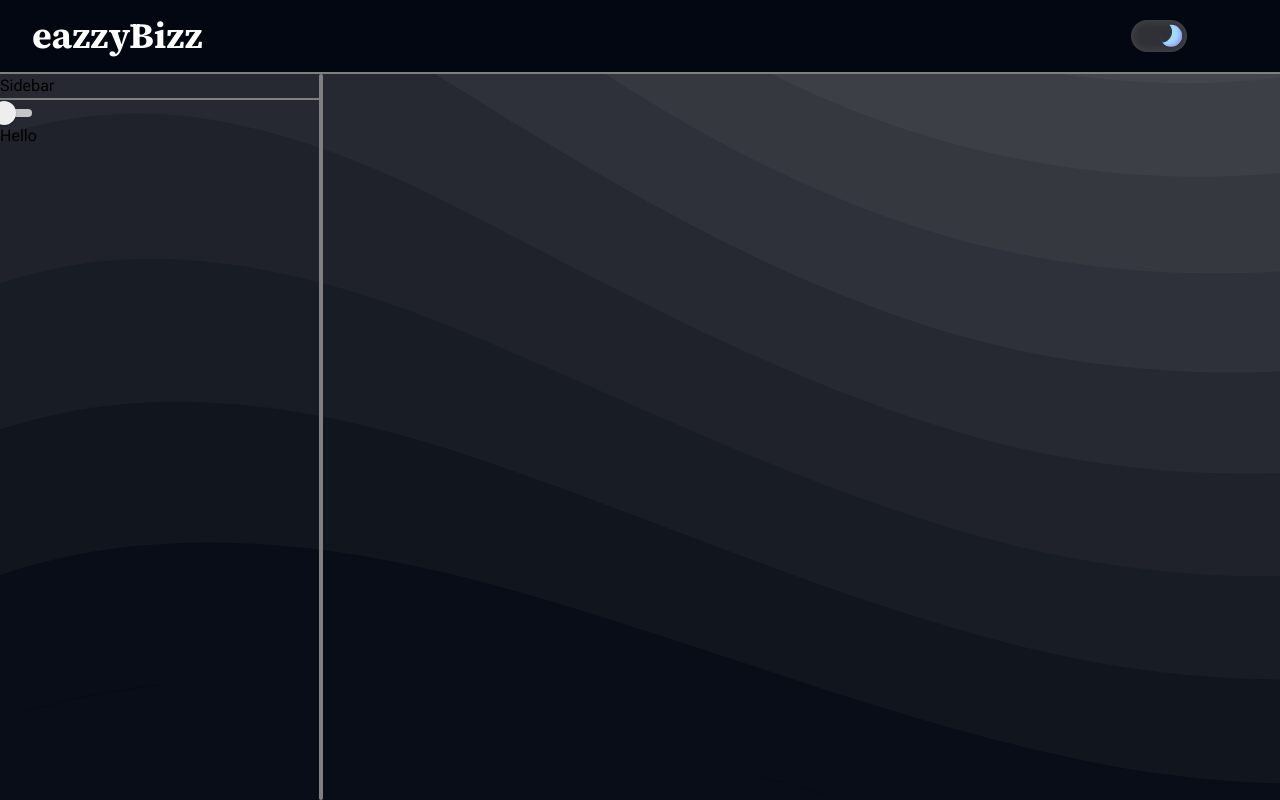
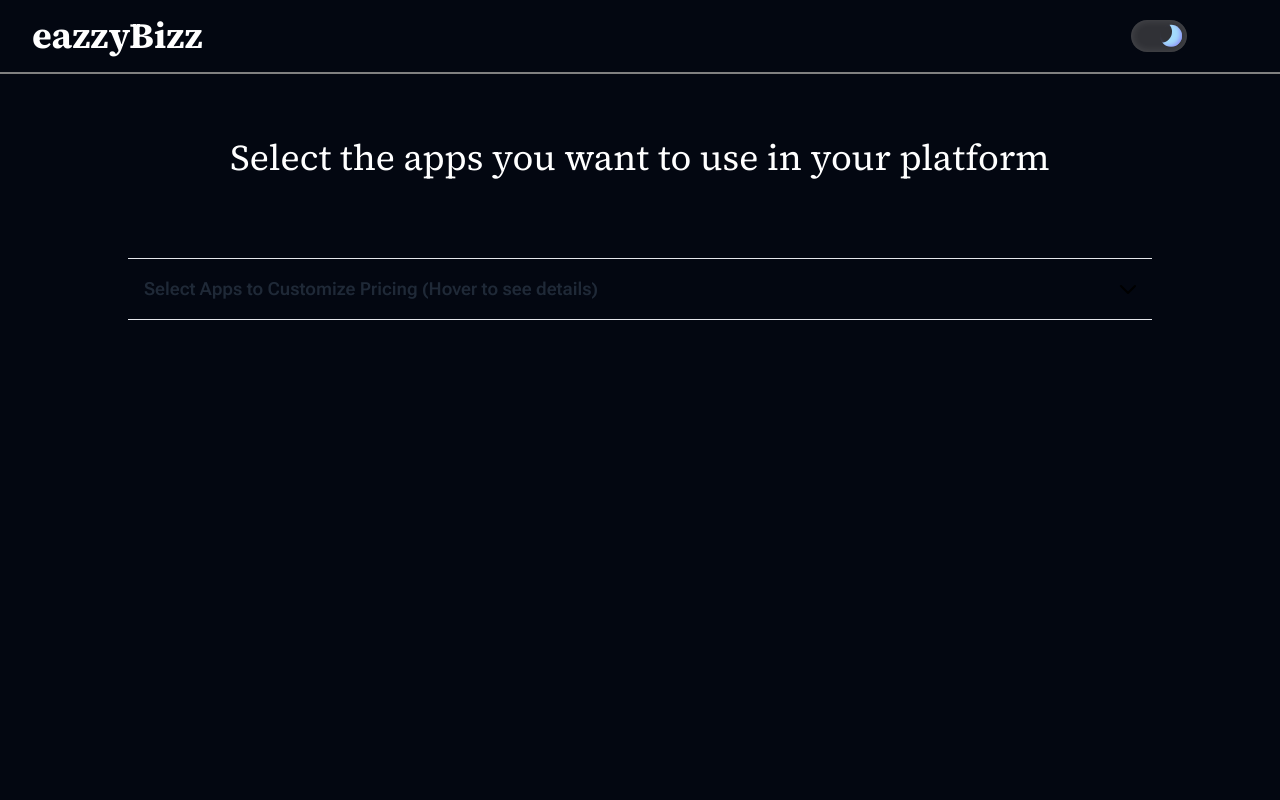
Before and after one commit to supriyo1000/ERP_Web, a React (Vite) app: page /plans in a window 1280 px wide. Built offline with nearby package versions, Linux system fonts and the light colour scheme; a web font is replaced by a local one.

Commit message:
Making Plans and Pricing Page

```diff
--- a/src/components/Landing Page/Navbar.tsx
+++ b/src/components/Landing Page/Navbar.tsx
@@ -6,6 +6,7 @@ import { large } from '../../../windowSizes'
 import ThemeToggler from '../ThemeToggler'
 import useTheme from '../../contexts/useTheme'
 import { Link } from 'react-router-dom'
+import { RxOpenInNewWindow } from "react-icons/rx";
 
 export default function Navbar(props: navbar) {
 	const { theme } = useTheme()
@@ -42,45 +43,38 @@ export default function Navbar(props: navbar) {
 		})
 	})
 
-	/* On clicking sign in button this function will trigger */
-	const registerFn = () => {
-		// Write code here
-		console.log('Hello everybody!')
-	}
-
 	return (
 		<motion.nav id='navbar' animate={controls} className={`flex transition-colors items-center justify-between fixed z-[100] top-0 left-0 right-0 ${(props.scrolled || optionsClicked) ? 'text-text' : 'text-white'} px-8 py-4 select-none border-b-2 border-transparent`}>
-			<motion.div
-				whileHover={{
-					scale: 1.05,
-				}}
-				whileTap={{
-					scale: 0.9
-				}}
-			>
+			<div className='hover:scale-110 active:scale-90 transition-transform'>
 				<Link to='/' className='font-source-serif text-4xl font-bold'>
 					eazzyBizz
 				</Link>
-			</motion.div>
+			</div>
 			<div className="hidden lg:flex lg:items-center lg:gap-8 lg:px-8 lg:ml-auto">
 				{
 					sectionsInfo.map((section, index) => {
 						return (
-							<motion.div
-								whileTap={{scale: 0.9, transition: {duration: 0.1}}}
-								whileHover={{scale: 1.1, transition: {duration: 0.1}}}
+							<div
 								ref={largeScreenRefs[index]}
 								key={index}
-								className="text-xl py-2 transition-transform cursor-pointer"
+								className="text-xl py-2 transition-transform cursor-pointer hover:scale-110 active:scale-90 duration-200"
 							>
 								{section.name}
-							</motion.div>
+							</div>
 						)
 					})
 				}
+				<Link
+					to='/plans'
+					target='_blank'
+					className="text-xl py-2 transition-transform cursor-pointer hover:scale-110 active:scale-90 duration-200 flex items-center gap-2"
+				>
+					<div>Plans and Pricing</div>
+					<div><RxOpenInNewWindow /></div>
+				</Link>
 			</div>
 			<ThemeToggler />
-			<RegisterBtn registerFn={registerFn} />
+			<RegisterBtn />
 			<div
 				className='block lg:hidden text-2xl cursor-pointer hover:scale-110 transition-transform'
 				onClick={toggleOptions}
@@ -109,20 +103,15 @@ function Hamburger(props: hambrgrType) {
 	)
 }
 
-type registerProp = {
-	registerFn: () => void
-}
-
-function RegisterBtn(props: registerProp) {
+function RegisterBtn() {
 	return (
-		<motion.button
-			whileTap={{ scale: 0.9 }}
-			onClick={props.registerFn}
+		<div
+			className='mx-[5%] lg:mr-0 lg:ml-0 active:scale-90 transition-transform'
 		>
-			<Link to='/features' className='hidden md:block px-4 py-2 lg:p-4 lg:ml-0 mx-[5%] lg:mr-0 bg-slate-100 text-black border-black border-[1px] border-solid hover:bg-black hover:text-white hover:border-white transition-colors duration-300 capitalize'>
+			<Link to='/features' className='text-nowrap w-max hidden md:block px-4 py-2 lg:p-4 bg-slate-100 text-black border-black border-[1px] border-solid hover:bg-black hover:text-white hover:border-white transition-colors duration-300 capitalize'>
 				Get Started
 			</Link>
-		</motion.button>
+		</div>
 	)
 }
 
--- a/src/components/Prices/Checkbox.tsx
+++ b/src/components/Prices/Checkbox.tsx
@@ -1,11 +1,8 @@
 export default function Checkbox() {
   return (
-  <div className="checkbox-wrapper-20">
-    <div className="switch">
-      <input id="one-20" className="input" type="checkbox" />
-      <label htmlFor="one-20" className="slider" />
-    </div>
+    <div className="checkbox-wrapper-3 w-[2em] h-[1em]">
+    <input type="checkbox" id="cbx-3" />
+    <label htmlFor="cbx-3" className="toggle"><span /></label>
   </div>
-
   )
 }
--- a/src/components/Prices/Pricing.tsx
+++ b/src/components/Prices/Pricing.tsx
@@ -1,37 +1,88 @@
 import Navbar from "../Features/Navbar"
-import Checkbox from "./Checkbox"
-import { Panel, PanelGroup, PanelResizeHandle } from "react-resizable-panels"
-import { MdDragIndicator } from "react-icons/md"
-import { useEffect } from "react"
+import { useEffect, useState } from "react"
+import details from "../Features/FeatureDetails"
 
 export default function Pricing() {
   useEffect(() => {
     document.title = 'Plans and Pricing | eazzyBizz'
   })
+
+  const [openIndex, setOpenIndex] = useState<boolean>(false)
+  const toggleAccordion = () => {
+    setOpenIndex(prev => !prev)
+  }
+
+  const [checkedFeatures, setCheckedFeatures] = useState (
+    details.reduce((acc: { [key: string]: boolean }, curr) => {
+      acc[curr.featureID] = false;
+      return acc;
+    }, {})
+  )
+
+  const selectFeatures = (e: React.ChangeEvent<HTMLInputElement>) => {
+    setCheckedFeatures(prev => {
+      let newData = prev
+      newData[e.target.id] = !newData[e.target.id]
+      return newData
+    })
+    console.log(checkedFeatures)
+  }
+
+  useEffect(() => console.log(checkedFeatures), [checkedFeatures])
+
   return (
-    <main className="h-screen flex flex-col features-background">
+    <main className="h-screen flex flex-col items-stretch">
       <Navbar />
-      <PanelGroup direction="horizontal" className="flex-grow">
-        <Panel defaultSize={25} className="">
-          <div className="overflow-y-auto overflow-x-hidden">
-            <div className="flex flex-col">
-              <div className="border-b-2 border-[#808080]">Sidebar</div>
-              <div className="flex-grow">
-                <Checkbox />
-                Hello
+      <div className="my-16 mx-8 text-text font-source-serif text-4xl text-center">
+        Select the apps you want to use in your platform
+      </div>
+      <div className=" mx-32 mt-4">
+        <div className="border-y transition-all">
+          <div
+            className={`flex items-center justify-between p-4 cursor-pointer hover:bg-gray-100 ${openIndex ? 'bg-gray-100' : ''}`}
+            onClick={() => toggleAccordion()}
+          >
+            <h3 className="text-lg font-semibold text-gray-800">
+              Select Apps to Customize Pricing (Hover to see details)
+            </h3>
+            <svg
+              className={`w-5 h-5 transition-transform ${openIndex ? 'rotate-180' : ''}`}
+              xmlns="http://www.w3.org/2000/svg"
+              viewBox="0 0 20 20"
+              fill="none"
+              stroke="currentColor"
+              strokeWidth="2"
+            >
+              <path strokeLinecap="round" strokeLinejoin="round" d="M5 7l7 7 7-7" />
+            </svg>
+          </div>
+          <div
+            className={`overflow-hidden transition-all duration-300 ease-in-out ${
+              openIndex ? 'max-h-[1000px]' : 'max-h-0'
+            }`}
+          >
+            <div className="p-4">
+              <div className="px-4 grid grid-cols-2 gap-4">
+                {
+                  details.map((detail, index) => (
+                    <label key={index} htmlFor={detail.featureID} className={`${checkedFeatures[detail.featureID] ? 'bg-cyan-500' : 'bg-gray-300'} py-2 px-4 cursor-pointer`}>
+                      <input
+                        type="checkbox"
+                        name="plans"
+                        checked={checkedFeatures[index]}
+                        onChange={selectFeatures}
+                        id={detail.featureID}
+                        className=""
+                      />
+                      <p>{detail.title}</p>
+                    </label>
+                  ))
+                }
               </div>
             </div>
           </div>
-        </Panel>
-        <PanelResizeHandle className="group/dragger w-1 bg-[#808080] hover:bg-white relative rounded-lg transition-all">
-          <MdDragIndicator className="group-hover/dragger:opacity-100 transition-all opacity-0 w-8 h-8 bg-white rounded-lg absolute z-40 top-1/2 -translate-y-1/2 left-1/2 -translate-x-1/2" />
-        </PanelResizeHandle>
-        <Panel className="">
-          <div className="overflow-y-auto overflow-x-hidden">
-            {/* Content */}
-          </div>
-        </Panel>
-      </PanelGroup>
+        </div>
+      </div>
     </main>
   )
 }
--- /dev/null
+++ b/src/components/Prices/Pricing2.tsx
@@ -0,0 +1,38 @@
+import Navbar from "../Features/Navbar"
+import Checkbox from "./Checkbox"
+import { Panel, PanelGroup, PanelResizeHandle } from "react-resizable-panels"
+import { MdDragIndicator } from "react-icons/md"
+import { useEffect } from "react"
+
+export default function Pricing() {
+  useEffect(() => {
+    document.title = 'Plans and Pricing | eazzyBizz'
+  })
+  return (
+    <main className="h-screen flex flex-col features-background">
+      <Navbar />
+      <PanelGroup direction="horizontal" className="flex-grow">
+        <Panel defaultSize={25} className="">
+          <div className="overflow-y-auto overflow-x-hidden">
+            <div className="flex flex-col">
+              <div className="border-b-2 border-[#808080]">Sidebar</div>
+              <div className="flex-grow flex items-center">
+                <Checkbox /><div>Hello</div>
+              </div>
+            </div>
+          </div>
+        </Panel>
+        <PanelResizeHandle className="group/dragger w-1 bg-[#808080] hover:bg-white relative rounded-lg transition-all">
+          <MdDragIndicator className="group-hover/dragger:opacity-100 transition-all opacity-0 w-8 h-8 bg-white rounded-lg absolute z-40 top-1/2 -translate-y-1/2 left-1/2 -translate-x-1/2" />
+        </PanelResizeHandle>
+        <Panel className="">
+          <div className="overflow-y-auto overflow-x-hidden">
+            <div className="flex w-full">
+
+            </div>
+          </div>
+        </Panel>
+      </PanelGroup>
+    </main>
+  )
+}
--- a/src/index.css
+++ b/src/index.css
@@ -167,59 +167,37 @@
     }
 
 
-    .checkbox-wrapper-20 {
-        --slider-height: 8px;
-        --slider-width: calc(var(--slider-height) * 4);
-        --switch-height: calc(var(--slider-height) * 3);
-        --switch-width: var(--switch-height);
-        --switch-shift: var(--slider-height);
-        --transition: all 0.2s ease;
-
-        --switch-on-color: #ef0460;
-        --slider-on-color: #fc5d9b;
-
-        --switch-off-color: #eeeeee;
-        --slider-off-color: #c5c5c5;
+    .checkbox-wrapper-3 input[type="checkbox"] {
+        @apply invisible hidden;
     }
 
-    .checkbox-wrapper-20 .switch {
-        @apply block;
+    .checkbox-wrapper-3 .toggle {
+        @apply relative block size-full cursor-pointer transform-gpu translate-x-0 translate-y-0;
+        -webkit-tap-highlight-color: transparent;
+    }
+    .checkbox-wrapper-3 .toggle:before {
+        @apply content-[''] relative top-[0.15em] left-[0.15em] w-[1.7em] h-[0.7em] block bg-[#9a9999] rounded-[0.4em];
+        transition: background 0.2s ease;
+    }
+    .checkbox-wrapper-3 .toggle span {
+        @apply absolute top-0 left-0 size-[1em] block bg-white rounded-[0.5em];
+        box-shadow: 0 3px 8px rgba(154, 153, 153, 0.5);
+        transition: all 0.2s ease;
+    }
+    .checkbox-wrapper-3 .toggle span:before {
+        @apply content-[''] absolute block -m-[0.9em] size-[2.8em] bg-[rgba(79,_46,_220,_0.5)] rounded-[50%] scale-0 opacity-100 pointer-events-none;
     }
 
-    .checkbox-wrapper-20 .switch .slider {
-        @apply relative inline-block h-[var(--slider-height)] w-[var(--slider-width)] rounded-[var(--slider-height)];
-        @apply bg-[var(--slider-off-color)] cursor-pointer;
-        transition: var(--transition);
+    .checkbox-wrapper-3 #cbx-3:checked + .toggle:before {
+        @apply bg-[rgb(122,180,218)];
     }
-
-    .checkbox-wrapper-20 .switch .slider:after {
-        @apply bg-[var(--switch-off-color)] absolute left-[calc(-1_*_var(--switch-shift))] top-[calc((var(--slider-height)_-_var(--switch-height))_/_2)];
-        @apply block w-[var(--switch-height)] h-[var(--switch-width)] rounded-[50%] content-[''];
-        box-shadow: 0px 2px 2px rgba(0, 0, 0, .2);
-        transition: var(--transition);
+    .checkbox-wrapper-3 #cbx-3:checked + .toggle span {
+        @apply bg-[rgb(46,165,220)] translate-x-[1em];
+        transition: all 0.2s cubic-bezier(0.8, 0.4, 0.3, 1.25), background 0.15s ease;
+        box-shadow: 0 3px 8px rgba(46, 165, 220, 0.2);
     }
-
-    .checkbox-wrapper-20 .switch label {
-        margin-right: 7px;
-    }
-
-    .checkbox-wrapper-20 .switch .input {
-        display: none;
-    }
-
-    .checkbox-wrapper-20 .switch .input ~ .label {
-        margin-left: var(--slider-height);
-    }
-
-    .checkbox-wrapper-20 .switch .input:checked ~ .slider:after {
-        left: calc(var(--slider-width) - var(--switch-width) + var(--switch-shift));
-    }
-
-    .checkbox-wrapper-20 .switch .input:checked ~ .slider {
-        background: var(--slider-on-color);
-    }
-
-    .checkbox-wrapper-20 .switch .input:checked ~ .slider:after {
-        background: var(--switch-on-color);
+    .checkbox-wrapper-3 #cbx-3:checked + .toggle span:before {
+        @apply scale-100 opacity-0;
+        transition: all 0.4s ease;
     }
 }
```
